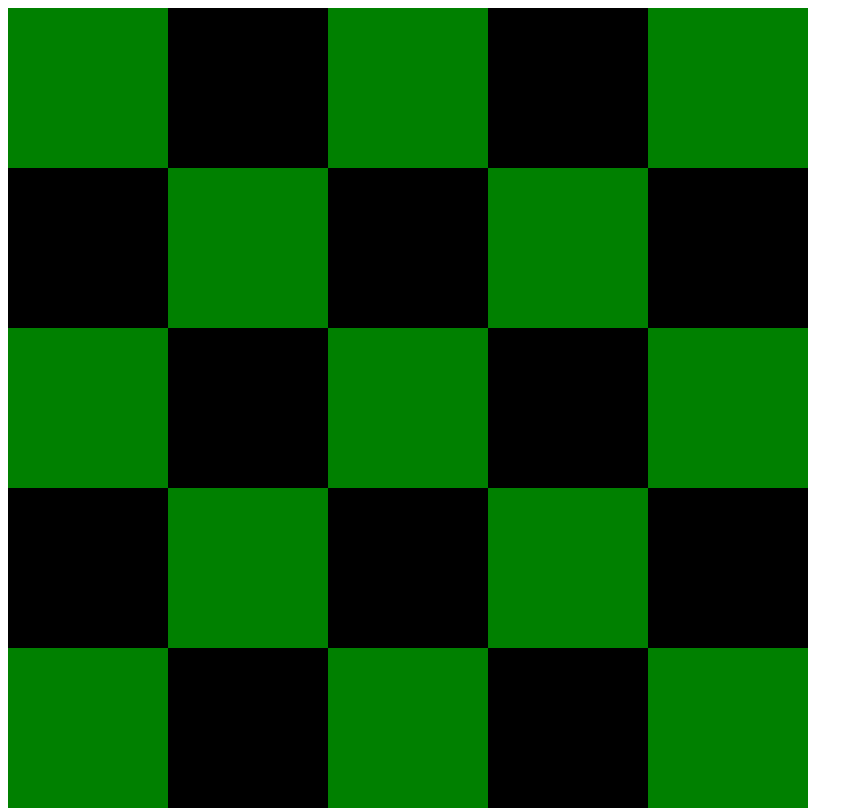
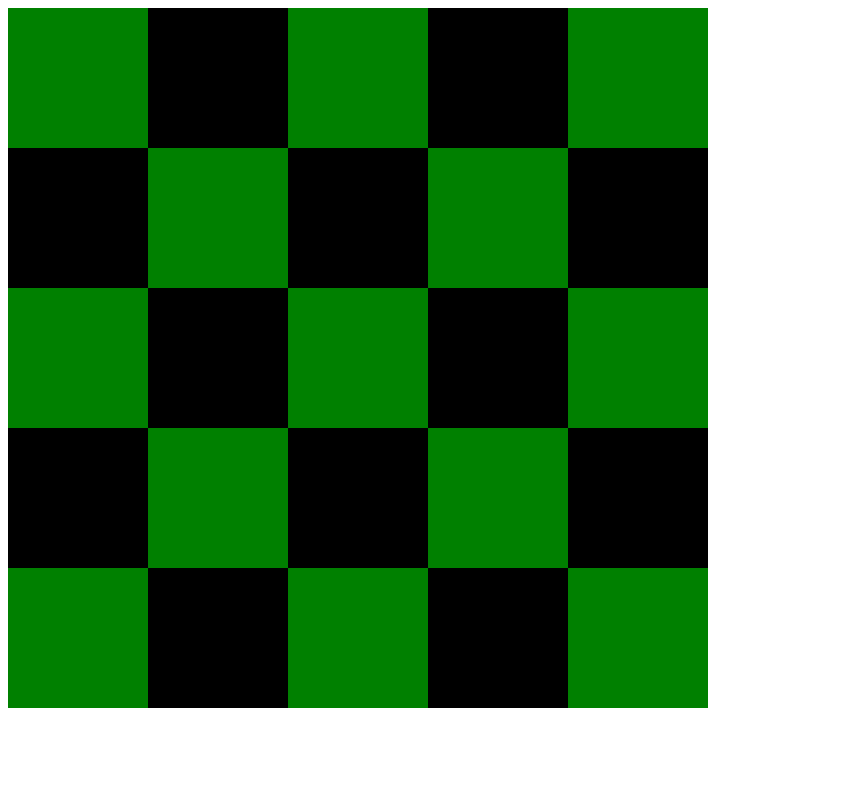
Before and after one commit to OnoYu-ki/yellow.github, a plain HTML site: page index.html in a window 1280 px wide. Shown: the whole page, without its empty margins (0-863 px from the left). Drawn offline with Linux system fonts and the light colour scheme.

Commit message:
Update stylesheet2.css

```diff
--- a/stylesheet2.css
+++ b/stylesheet2.css
@@ -1,10 +1,10 @@
 .pt1, .pt2 {
-width: 800px;
+width: 700px;
 }
 
 .sq {
-height: 160px;
-width: 160px;
+height: 140px;
+width: 140px;
 float: left;
 }
 
```
